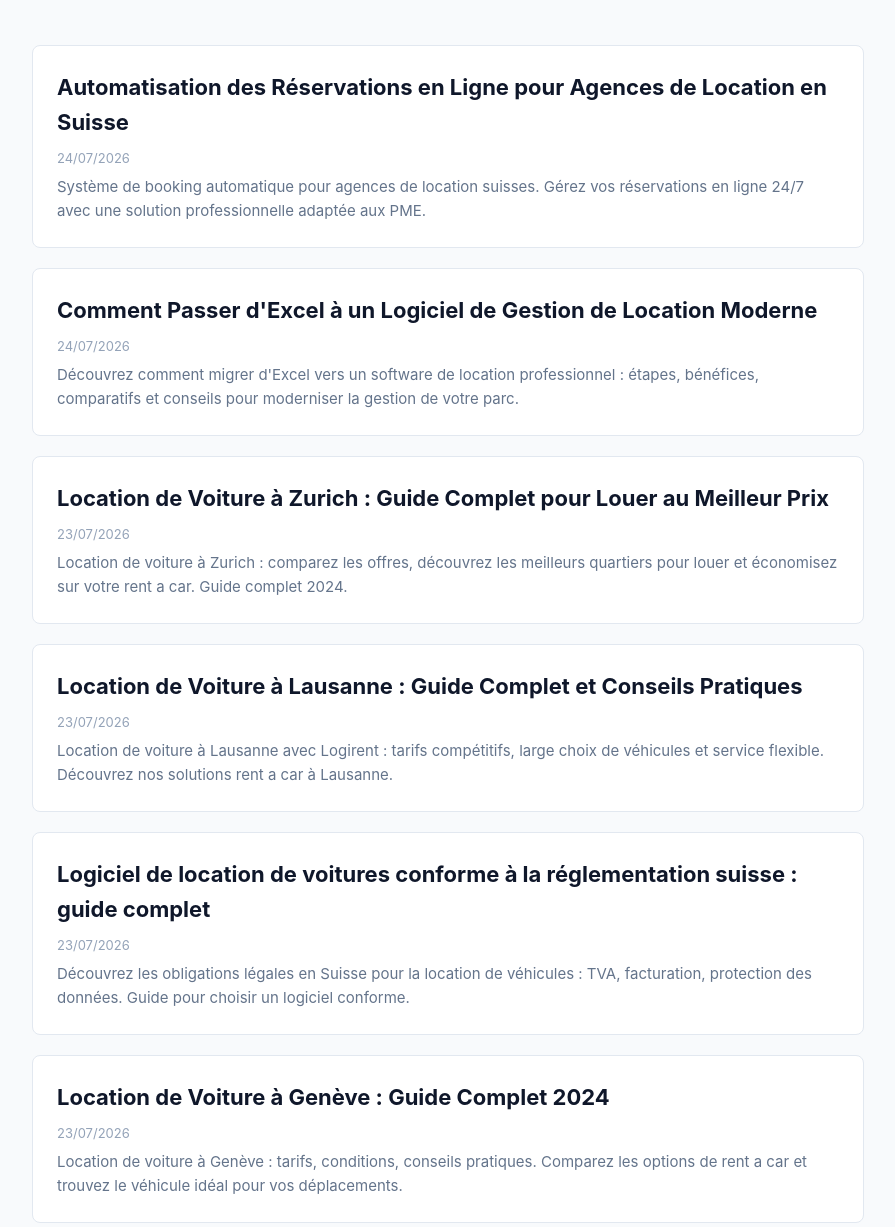
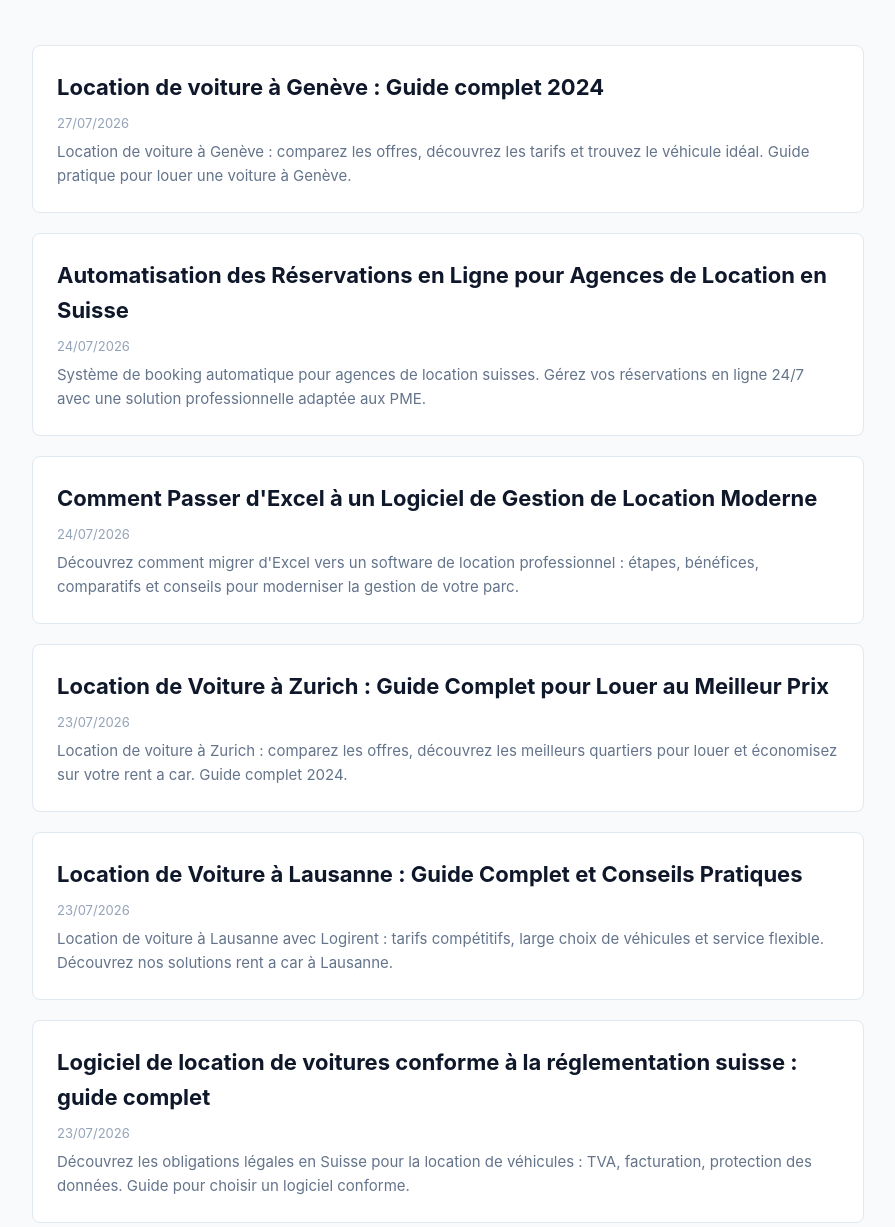
Before and after one commit to janouinfo-design/logirent-blog, a plain HTML site: page index.html in a window 1280 px wide. Shown: the part 252-1479 px from the top of the page, without its empty margins (192-1087 px from the left). Drawn offline with Linux system fonts and the light colour scheme.

Commit message:
LOGI SEO: index.html (location-de-voiture-a-geneve-guide-complet-2024)

```diff
--- a/index.html
+++ b/index.html
@@ -33,12 +33,12 @@
     </header>
     <main>
       <div class="articles" id="articles">
+        <a class="article" href="https://blog.logirent.ch/blog/location-de-voiture-a-geneve-guide-complet-2024.html"><h2>Location de voiture à Genève : Guide complet 2024</h2><p style="color:#94a3b8;font-size:13px;margin-bottom:6px">27/07/2026</p><p>Location de voiture à Genève : comparez les offres, découvrez les tarifs et trouvez le véhicule idéal. Guide pratique pour louer une voiture à Genève.</p></a>
         <a class="article" href="https://blog.logirent.ch/blog/automatisation-des-reservations-en-ligne-pour-agences-de-location-en-suisse.html"><h2>Automatisation des Réservations en Ligne pour Agences de Location en Suisse</h2><p style="color:#94a3b8;font-size:13px;margin-bottom:6px">24/07/2026</p><p>Système de booking automatique pour agences de location suisses. Gérez vos réservations en ligne 24/7 avec une solution professionnelle adaptée aux PME.</p></a>
         <a class="article" href="https://blog.logirent.ch/blog/comment-passer-d-excel-a-un-logiciel-de-gestion-de-location-moderne.html"><h2>Comment Passer d&#x27;Excel à un Logiciel de Gestion de Location Moderne</h2><p style="color:#94a3b8;font-size:13px;margin-bottom:6px">24/07/2026</p><p>Découvrez comment migrer d&#x27;Excel vers un software de location professionnel : étapes, bénéfices, comparatifs et conseils pour moderniser la gestion de votre parc.</p></a>
         <a class="article" href="https://blog.logirent.ch/blog/location-de-voiture-a-zurich-guide-complet-pour-louer-au-meilleur-prix.html"><h2>Location de Voiture à Zurich : Guide Complet pour Louer au Meilleur Prix</h2><p style="color:#94a3b8;font-size:13px;margin-bottom:6px">23/07/2026</p><p>Location de voiture à Zurich : comparez les offres, découvrez les meilleurs quartiers pour louer et économisez sur votre rent a car. Guide complet 2024.</p></a>
         <a class="article" href="https://blog.logirent.ch/blog/location-de-voiture-a-lausanne-guide-complet-et-conseils-pratiques.html"><h2>Location de Voiture à Lausanne : Guide Complet et Conseils Pratiques</h2><p style="color:#94a3b8;font-size:13px;margin-bottom:6px">23/07/2026</p><p>Location de voiture à Lausanne avec Logirent : tarifs compétitifs, large choix de véhicules et service flexible. Découvrez nos solutions rent a car à Lausanne.</p></a>
         <a class="article" href="https://blog.logirent.ch/blog/logiciel-de-location-de-voitures-conforme-a-la-reglementation-suisse-guide-compl.html"><h2>Logiciel de location de voitures conforme à la réglementation suisse : guide complet</h2><p style="color:#94a3b8;font-size:13px;margin-bottom:6px">23/07/2026</p><p>Découvrez les obligations légales en Suisse pour la location de véhicules : TVA, facturation, protection des données. Guide pour choisir un logiciel conforme.</p></a>
-        <a class="article" href="https://blog.logirent.ch/blog/location-de-voiture-a-geneve-guide-complet-2024.html"><h2>Location de Voiture à Genève : Guide Complet 2024</h2><p style="color:#94a3b8;font-size:13px;margin-bottom:6px">23/07/2026</p><p>Location de voiture à Genève : tarifs, conditions, conseils pratiques. Comparez les options de rent a car et trouvez le véhicule idéal pour vos déplacements.</p></a>
         <a class="article" href="https://blog.logirent.ch/blog/logiciel-de-location-de-vehicules-a-lausanne-solution-suisse-pour-professionnels.html"><h2>Logiciel de Location de Véhicules à Lausanne : Solution Suisse pour Professionnels</h2><p style="color:#94a3b8;font-size:13px;margin-bottom:6px">23/07/2026</p><p>Solution suisse de gestion location voiture à Lausanne et Vaud. Logiciel professionnel pour agences de location, concessionnaires et flottes d&#x27;entreprise.</p></a>
         <a class="article" href="https://blog.logirent.ch/blog/plateforme-de-gestion-de-location-de-vehicules-en-suisse-romande.html"><h2>Plateforme de Gestion de Location de Véhicules en Suisse Romande</h2><p style="color:#94a3b8;font-size:13px;margin-bottom:6px">21/07/2026</p><p>Plateforme digitale de gestion de location de véhicules en Suisse romande. Solution complète pour loueurs et particuliers à Genève, Lausanne, Fribourg.</p></a>
         <a class="article" href="https://blog.logirent.ch/blog/solution-de-location-de-vehicules-a-neuchatel-plateforme-digitale-logirent.html"><h2>Solution de Location de Véhicules à Neuchâtel | Plateforme Digitale Logirent</h2><p style="color:#94a3b8;font-size:13px;margin-bottom:6px">21/07/2026</p><p>Solution de location de véhicules à Neuchâtel : plateforme digitale pour agences, gestion automatisée, réservations en ligne. Modernisez votre activité.</p></a>
```
